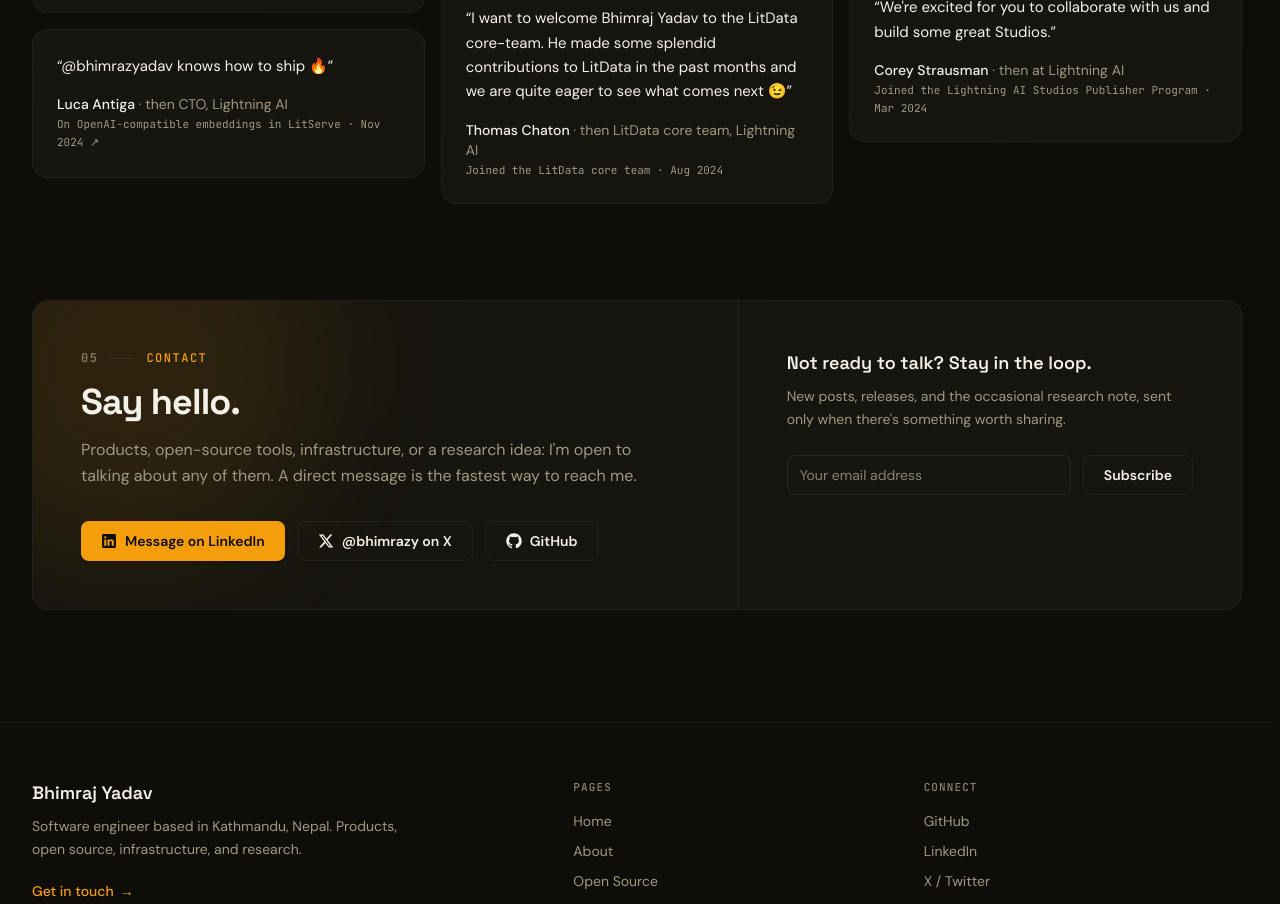
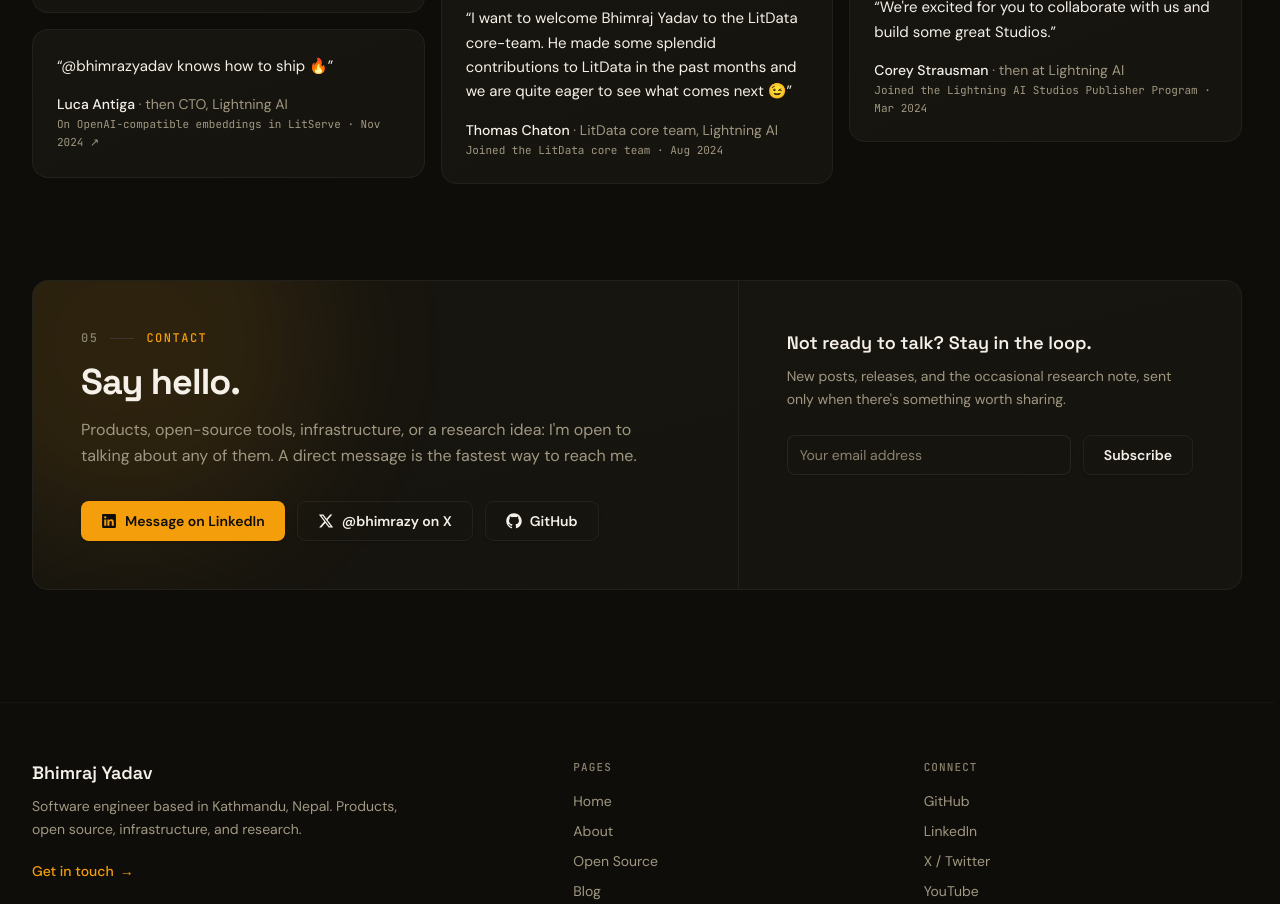
Before and after one commit to bhimrazy/bhimraj.com.np, a Next.js app in the folder apps/web/: page /about in a window 1280 px wide. Shown: the part 3540-4444 px from the top of the page. Built offline with nearby package versions, Linux system fonts and the light colour scheme.

Commit message:
fix(quotes): Thomas is still on the LitData core team

```diff
--- a/apps/web/src/components/oss/journey-data.ts
+++ b/apps/web/src/components/oss/journey-data.ts
@@ -90,7 +90,7 @@ export const TIMELINE: TimelineItem[] = [
       {
         text: "I want to welcome Bhimraj Yadav to the LitData core-team. He made some splendid contributions to LitData in the past months and we are quite eager to see what comes next 😉",
         author: "Thomas Chaton",
-        role: "then LitData core team, Lightning AI",
+        role: "LitData core team, Lightning AI",
       },
     ],
   },
```
